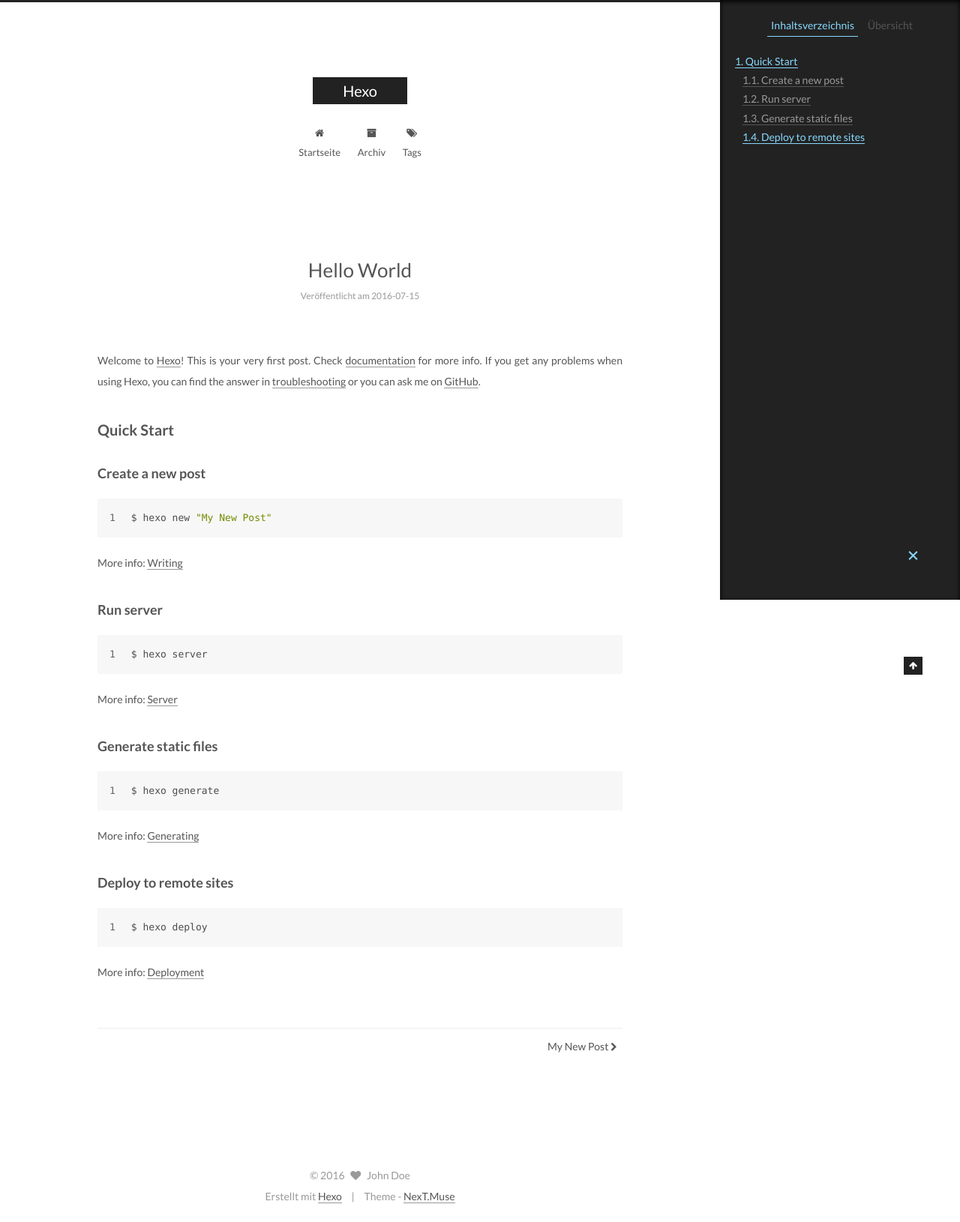
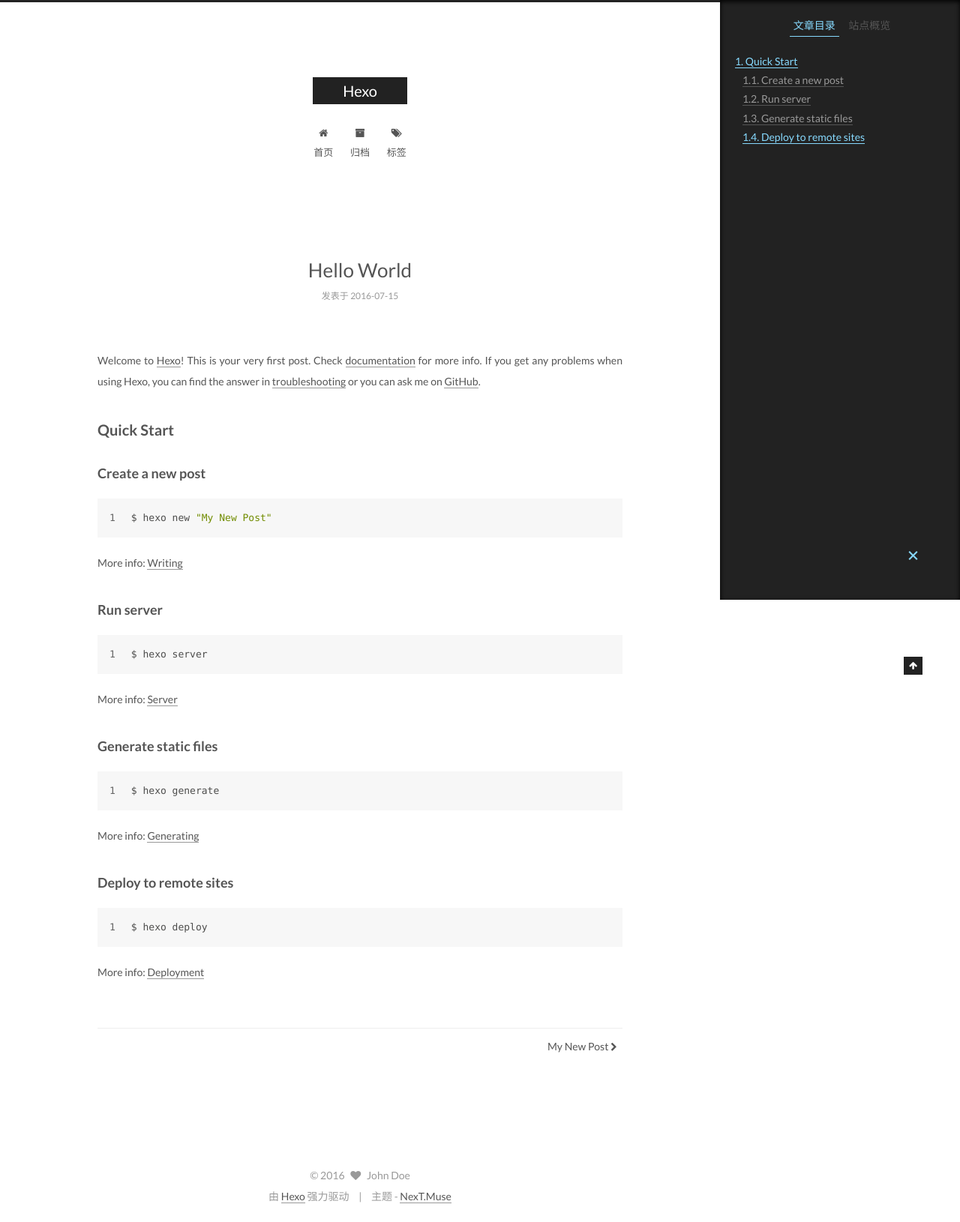
Before and after one commit to coolluo/coolluo.github.io, a plain HTML site: page 2016/07/15/hello-world/index.html in a window 1280 px wide. Shown: the whole page at 75% size. Drawn offline with Linux system fonts and the light colour scheme.

Commit message:
language

```diff
--- a/2016/07/15/hello-world/index.html
+++ b/2016/07/15/hello-world/index.html
@@ -109,7 +109,7 @@
     motion: true,
     duoshuo: {
       userId: 0,
-      author: 'Author'
+      author: '博主'
     }
   };
 </script>
@@ -122,7 +122,7 @@
   <title> Hello World | Hexo </title>
 </head>
 
-<body itemscope itemtype="http://schema.org/WebPage" lang="">
+<body itemscope itemtype="http://schema.org/WebPage" lang="zh-Hans">
 
 
 
@@ -177,7 +177,7 @@
 
               <i class="menu-item-icon fa fa-fw fa-home"></i> <br />
 
-            Startseite
+            首页
           </a>
         </li>
 
@@ -187,7 +187,7 @@
 
               <i class="menu-item-icon fa fa-fw fa-archive"></i> <br />
 
-            Archiv
+            归档
           </a>
         </li>
 
@@ -197,7 +197,7 @@
 
               <i class="menu-item-icon fa fa-fw fa-tags"></i> <br />
 
-            Tags
+            标签
           </a>
         </li>
 
@@ -250,7 +250,7 @@
             <span class="post-meta-item-icon">
               <i class="fa fa-calendar-o"></i>
             </span>
-            <span class="post-meta-item-text">Veröffentlicht am</span>
+            <span class="post-meta-item-text">发表于</span>
             <time itemprop="dateCreated" datetime="2016-07-15T14:41:10+08:00" content="2016-07-15">
               2016-07-15
             </time>
@@ -368,10 +368,10 @@
 
         <ul class="sidebar-nav motion-element">
           <li class="sidebar-nav-toc sidebar-nav-active" data-target="post-toc-wrap" >
-            Inhaltsverzeichnis
+            文章目录
           </li>
           <li class="sidebar-nav-overview" data-target="site-overview">
-            Übersicht
+            站点概览
           </li>
         </ul>
 
@@ -388,7 +388,7 @@
           <div class="site-state-item site-state-posts">
             <a href="/archives">
               <span class="site-state-item-count">2</span>
-              <span class="site-state-item-name">Artikel</span>
+              <span class="site-state-item-name">日志</span>
             </a>
           </div>
 
@@ -446,11 +446,11 @@
 </div>
 
 <div class="powered-by">
-  Erstellt mit  <a class="theme-link" href="http://hexo.io">Hexo</a>
+  由 <a class="theme-link" href="http://hexo.io">Hexo</a> 强力驱动
 </div>
 
 <div class="theme-info">
-  Theme -
+  主题 -
   <a class="theme-link" href="https://github.com/iissnan/hexo-theme-next">
     NexT.Muse
   </a>
--- a/css/main.css
+++ b/css/main.css
@@ -1548,7 +1548,7 @@
   width: 4px;
   height: 4px;
   border-radius: 50%;
-  background: #ff5224;
+  background: #ff9a4f;
 }
 .links-of-blogroll {
   font-size: 13px;
```
Also changed, not shown: 2016/07/15/My-New-Post/index.html (+12 -12 lines), archives/2016/07/index.html (+10 -10 lines), archives/2016/index.html (+10 -10 lines), archives/index.html (+10 -10 lines), index.html (+10 -10 lines).
